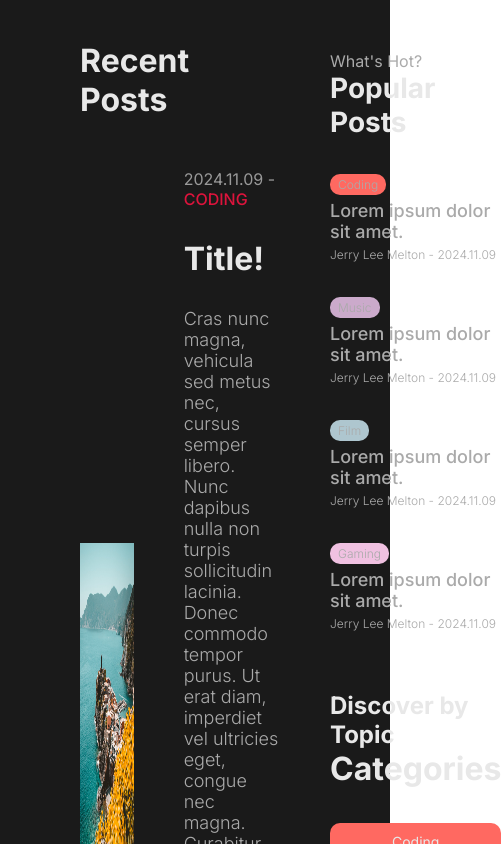
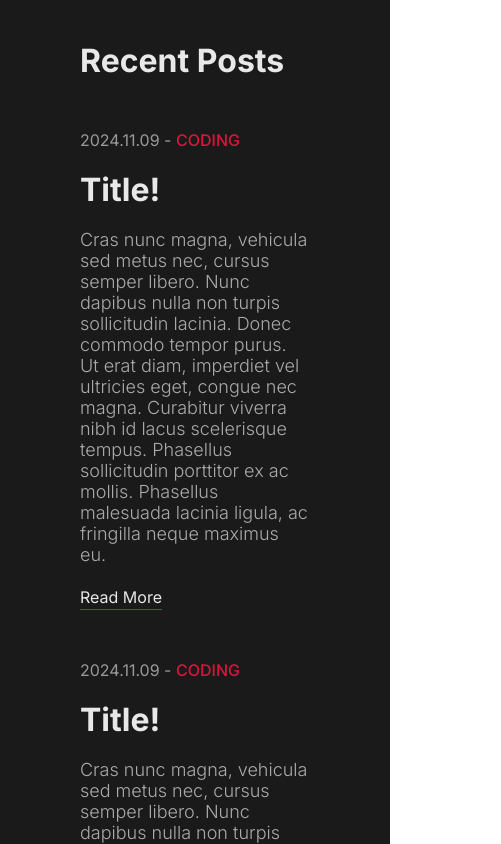
Before and after one commit to JerryLeeMelton/the-open-journal, a Next.js app: page / in a window 390 px wide. Shown: the part 1920-2764 px from the top of the page, 501 px wide, since content can reach past the window. Built offline with nearby package versions, Linux system fonts and the light colour scheme.

Commit message:
Responsive styling for center section

```diff
--- a/src/components/Menu/Menu.module.css
+++ b/src/components/Menu/Menu.module.css
@@ -93,3 +93,9 @@
   padding: 3px 8px;
   border-radius: 10px;
 }
+
+@media screen and (max-width: 1024px) {
+  .container {
+    display: none;
+  }
+}
--- a/src/components/card/Card.module.css
+++ b/src/components/card/Card.module.css
@@ -40,3 +40,15 @@
   width: max-content;
   padding: 2px 0;
 }
+
+@media screen and (max-width: 1280px) {
+  .imageContainer {
+    display: none;
+  }
+}
+
+@media screen and (max-width: 1024px) {
+  .textContainer {
+    gap: 20px;
+  }
+}
```
